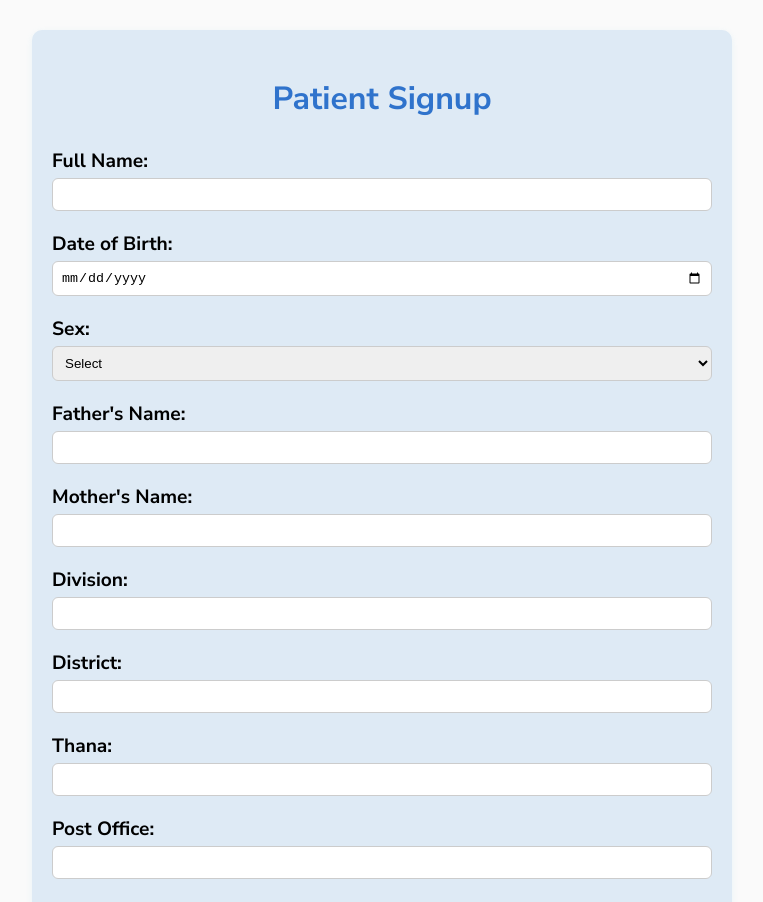
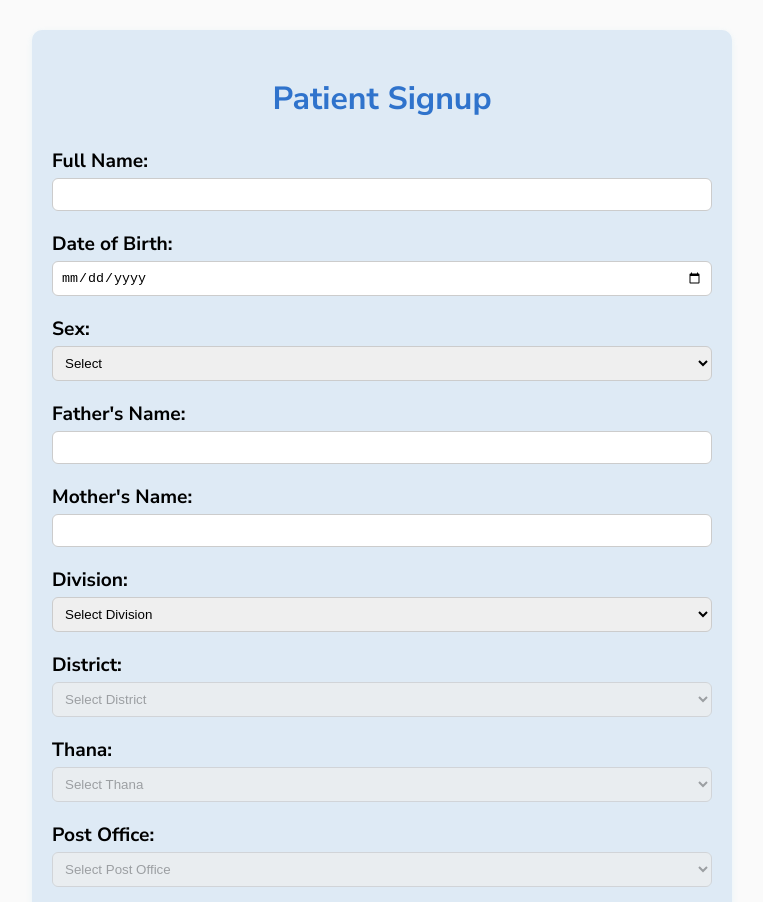
Before and after one commit to AbdullahNoman4146/TIKA-GHOR, a React (Create React App) app: page /signup in a window 1280 px wide. Shown: the top 902 px of the page, without its empty margins (258-1021 px from the left). Built offline with nearby package versions, Linux system fonts and the light colour scheme.

Commit message:
Signup form improvements

```diff
--- a/src/pages/Signup.js
+++ b/src/pages/Signup.js
@@ -25,20 +25,135 @@ function Signup() {
     const [successMsg, setSuccessMsg] = useState("");
     const [serverError, setServerError] = useState("");
 
+    // Location data (Division → District → Thana → Post Office)
+    const locationData = {
+        Dhaka: {
+            Dhaka: {
+                Dhanmondi: ["Dhanmondi PO", "Kalabagan PO"],
+                Gulshan: ["Gulshan PO", "Banani PO"],
+                Mirpur: ["Mirpur-1 PO", "Mirpur-10 PO"],
+                Uttara: ["Uttara Sector 3 PO", "Uttara Sector 10 PO"],
+            },
+            Gazipur: {
+                Tongi: ["Tongi PO", "Cherag Ali PO"],
+                Sreepur: ["Sreepur PO", "Bormi PO"],
+                Kaliakair: ["Kaliakair PO", "Mouchak PO"],
+            },
+        },
+        Chittagong: {
+            Chattogram: {
+                Pahartali: ["Pahartali PO", "Khulshi PO"],
+                Panchlaish: ["Panchlaish PO", "Nasirabad PO"],
+                Kotwali: ["Kotwali PO", "Anderkilla PO"],
+            },
+            CoxsBazar: {
+                Teknaf: ["Teknaf PO", "Shah Porir Dwip PO"],
+                Ukhiya: ["Ukhiya PO", "Balukhali PO"],
+                Ramu: ["Ramu PO", "Chakmarkul PO"],
+            },
+        },
+    };
+
     const handleChange = (e) => {
         const { name, value, type, files } = e.target;
-        setFormData({
-            ...formData,
-            [name]: type === "file" ? files[0].name : value, // only filename for now
-        });
+
+        if (name === "division") {
+            setFormData({
+                ...formData,
+                division: value,
+                district: "",
+                thana: "",
+                postOffice: "",
+            });
+        } else if (name === "district") {
+            setFormData({
+                ...formData,
+                district: value,
+                thana: "",
+                postOffice: "",
+            });
+        } else if (name === "thana") {
+            setFormData({
+                ...formData,
+                thana: value,
+                postOffice: "",
+            });
+        } else {
+            setFormData({
+                ...formData,
+                [name]: type === "file" ? files[0].name : value,
+            });
+        }
     };
 
     const validateForm = () => {
         const newErrors = {};
-        if (!formData.name) newErrors.name = "Name is required";
+
+        // 1. Name, Father, Mother name: only letters, no numbers/spaces-only
+        const nameRegex = /^[A-Za-z\s]+$/;
+        if (!formData.name.trim() || !nameRegex.test(formData.name.trim())) {
+            newErrors.name = "Name must only contain letters and cannot be blank.";
+        }
+        if (!formData.fatherName.trim() || !nameRegex.test(formData.fatherName.trim())) {
+            newErrors.fatherName = "Father's name must only contain letters.";
+        }
+        if (!formData.motherName.trim() || !nameRegex.test(formData.motherName.trim())) {
+            newErrors.motherName = "Mother's name must only contain letters.";
+        }
+
+        // 2. Password validation
+        const passwordRegex = /^(?=.*[0-9])(?=.*[!@#$%^&*]).{8,}$/;
+        if (!passwordRegex.test(formData.password)) {
+            newErrors.password = "Password must be at least 8 characters, include a digit and a special character.";
+        }
+
+        // 3. Date of Birth cannot be in future
+        const today = new Date();
+        if (!formData.dob || new Date(formData.dob) > today) {
+            newErrors.dob = "Date of Birth cannot be in the future.";
+        }
+
+        // 4. Mobile number validation (Bangladeshi operators only)
+        const mobileRegex = /^(013|014|015|016|017|018|019)\d{8}$/;
+        if (!mobileRegex.test(formData.mobile)) {
+            newErrors.mobile = "Enter a valid Bangladeshi mobile number (e.g. 017xxxxxxxx).";
+        }
+
+
+        // 5. Confirm password match
         if (formData.password !== formData.confirmPassword) {
-            newErrors.confirmPassword = "Passwords do not match";
+            newErrors.confirmPassword = "Passwords do not match.";
         }
+
+        // 6. Email validation
+        const emailRegex = /^[^\s@]+@[^\s@]+\.[^\s@]+$/;
+        if (!emailRegex.test(formData.email)) {
+            newErrors.email = "Please enter a valid email address.";
+        }
+
+        // 7. No blank input check for required fields
+        const requiredFields = [
+            "name",
+            "dob",
+            "sex",
+            "fatherName",
+            "motherName",
+            "division",
+            "district",
+            "thana",
+            "postOffice",
+            "bloodGroup",
+            "mobile",
+            "email",
+            "password",
+            "confirmPassword",
+        ];
+        requiredFields.forEach((field) => {
+            if (!formData[field] || !formData[field].toString().trim()) {
+                newErrors[field] = "This field is required.";
+            }
+        });
+
         setErrors(newErrors);
         return Object.keys(newErrors).length === 0;
     };
@@ -55,7 +170,7 @@ function Signup() {
                 setSuccessMsg("Signup successful!");
             } catch (error) {
                 if (error.response && error.response.data.message) {
-                    setServerError(error.response.data.message); // show backend error
+                    setServerError(error.response.data.message);
                 } else {
                     setServerError("Something went wrong. Please try again.");
                 }
@@ -77,6 +192,7 @@ function Signup() {
 
                 <label>Date of Birth:</label>
                 <input type="date" name="dob" onChange={handleChange} required />
+                {errors.dob && <p className="error">{errors.dob}</p>}
 
                 <label>Sex:</label>
                 <select name="sex" onChange={handleChange} required>
@@ -85,24 +201,87 @@ function Signup() {
                     <option value="Female">Female</option>
                     <option value="Other">Other</option>
                 </select>
+                {errors.sex && <p className="error">{errors.sex}</p>}
 
                 <label>Father's Name:</label>
                 <input type="text" name="fatherName" onChange={handleChange} required />
+                {errors.fatherName && <p className="error">{errors.fatherName}</p>}
 
                 <label>Mother's Name:</label>
                 <input type="text" name="motherName" onChange={handleChange} required />
+                {errors.motherName && <p className="error">{errors.motherName}</p>}
 
+                {/* Division dropdown */}
                 <label>Division:</label>
-                <input type="text" name="division" onChange={handleChange} required />
+                <select name="division" value={formData.division} onChange={handleChange} required>
+                    <option value="">Select Division</option>
+                    {Object.keys(locationData).map((division) => (
+                        <option key={division} value={division}>
+                            {division}
+                        </option>
+                    ))}
+                </select>
+                {errors.division && <p className="error">{errors.division}</p>}
 
+                {/* District dropdown */}
                 <label>District:</label>
-                <input type="text" name="district" onChange={handleChange} required />
+                <select
+                    name="district"
+                    value={formData.district}
+                    onChange={handleChange}
+                    disabled={!formData.division}
+                    required
+                >
+                    <option value="">Select District</option>
+                    {formData.division &&
+                        Object.keys(locationData[formData.division]).map((district) => (
+                            <option key={district} value={district}>
+                                {district}
+                            </option>
+                        ))}
+                </select>
+                {errors.district && <p className="error">{errors.district}</p>}
 
+                {/* Thana dropdown */}
                 <label>Thana:</label>
-                <input type="text" name="thana" onChange={handleChange} required />
+                <select
+                    name="thana"
+                    value={formData.thana}
+                    onChange={handleChange}
+                    disabled={!formData.district}
+                    required
+                >
+                    <option value="">Select Thana</option>
+                    {formData.division &&
+                        formData.district &&
+                        Object.keys(locationData[formData.division][formData.district]).map((thana) => (
+                            <option key={thana} value={thana}>
+                                {thana}
+                            </option>
+                        ))}
+                </select>
+                {errors.thana && <p className="error">{errors.thana}</p>}
 
+                {/* Post Office dropdown */}
                 <label>Post Office:</label>
-                <input type="text" name="postOffice" onChange={handleChange} required />
+                <select
+                    name="postOffice"
+                    value={formData.postOffice}
+                    onChange={handleChange}
+                    disabled={!formData.thana}
+                    required
+                >
+                    <option value="">Select Post Office</option>
+                    {formData.division &&
+                        formData.district &&
+                        formData.thana &&
+                        locationData[formData.division][formData.district][formData.thana].map((po) => (
+                            <option key={po} value={po}>
+                                {po}
+                            </option>
+                        ))}
+                </select>
+                {errors.postOffice && <p className="error">{errors.postOffice}</p>}
 
                 <label>Blood Group:</label>
                 <select name="bloodGroup" onChange={handleChange} required>
@@ -116,18 +295,22 @@ function Signup() {
                     <option value="O+">O+</option>
                     <option value="O-">O-</option>
                 </select>
+                {errors.bloodGroup && <p className="error">{errors.bloodGroup}</p>}
 
                 <label>Photo:</label>
                 <input type="file" name="photo" onChange={handleChange} />
 
                 <label>Mobile Number:</label>
                 <input type="tel" name="mobile" onChange={handleChange} required />
+                {errors.mobile && <p className="error">{errors.mobile}</p>}
 
                 <label>Email:</label>
                 <input type="email" name="email" onChange={handleChange} required />
+                {errors.email && <p className="error">{errors.email}</p>}
 
                 <label>Password:</label>
                 <input type="password" name="password" onChange={handleChange} required />
+                {errors.password && <p className="error">{errors.password}</p>}
 
                 <label>Confirm Password:</label>
                 <input type="password" name="confirmPassword" onChange={handleChange} required />
```
Also changed, not shown: 1 other file (tests, documents, lock files or other folders).
